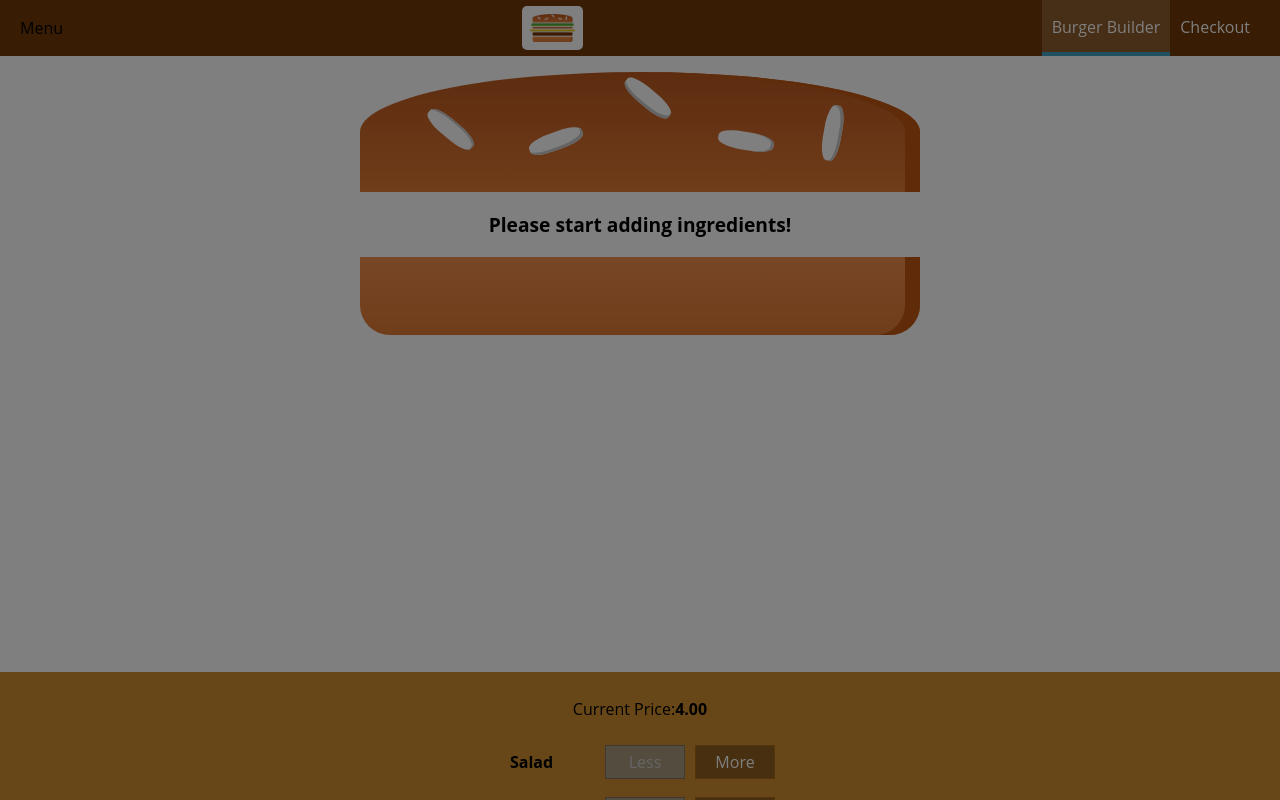
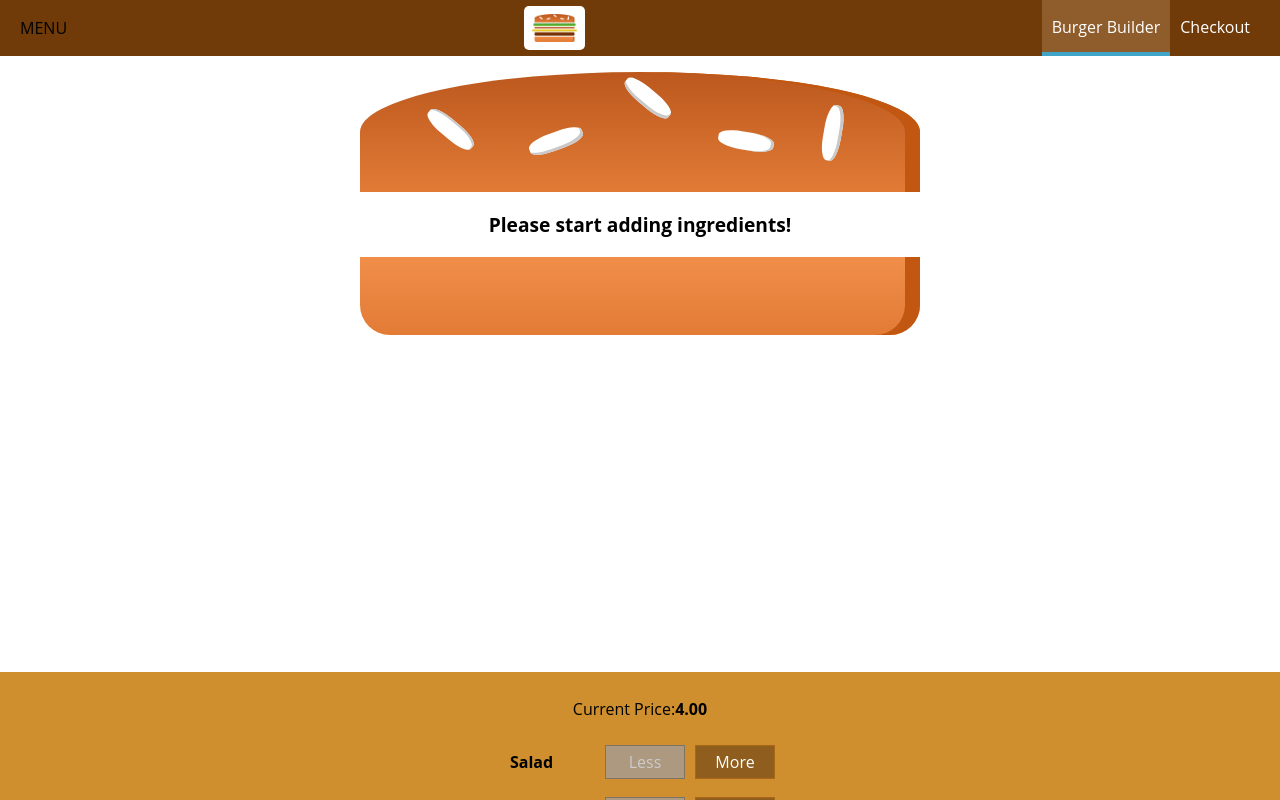
Before and after one commit to Mostafa-Ragab/burger-builder, a React (Create React App) app: page / in a window 1280 px wide. Shown: the top 800 px of the page. Built offline with nearby package versions, Linux system fonts and the light colour scheme.

Commit message:
adding a side drawer toggle button

```diff
--- a/src/components/Navigation/toolbar/Tollbar.js
+++ b/src/components/Navigation/toolbar/Tollbar.js
@@ -4,7 +4,7 @@ import NavigationItems from "../Navigation-items/Navigation-items";
 
 const Toolbar = (props) => (
 	<header className={classes.Toolbar}>
-		<div>Menu</div>
+		<div onClick={props.toggle}>MENU</div>
 		<Logo height="80%" />
 		<nav className={classes.DesktopOnly}>
 			<NavigationItems />
--- a/src/components/layout/Layout.js
+++ b/src/components/layout/Layout.js
@@ -4,11 +4,13 @@ import Toolbar from "../../components/Navigation/toolbar/Tollbar";
 import SideDrawer from "../Navigation/SideDrawer/SideDrawer";
 import Aux from "../../hoc/Aux_";
 const Layout = (props) => {
-	const [showSideDrawer, setshowSideDrawer] = useState(true);
+	const [showSideDrawer, setshowSideDrawer] = useState(false);
 
 	return (
 		<Aux>
-			<Toolbar />
+			<Toolbar
+				toggle={() => setshowSideDrawer((showSideDrawer) => !showSideDrawer)}
+			/>
 			<SideDrawer
 				open={showSideDrawer}
 				closed={() => setshowSideDrawer((showSideDrawer) => !showSideDrawer)}
```
Also changed, not shown: 1 other file (tests, documents, lock files or other folders).
